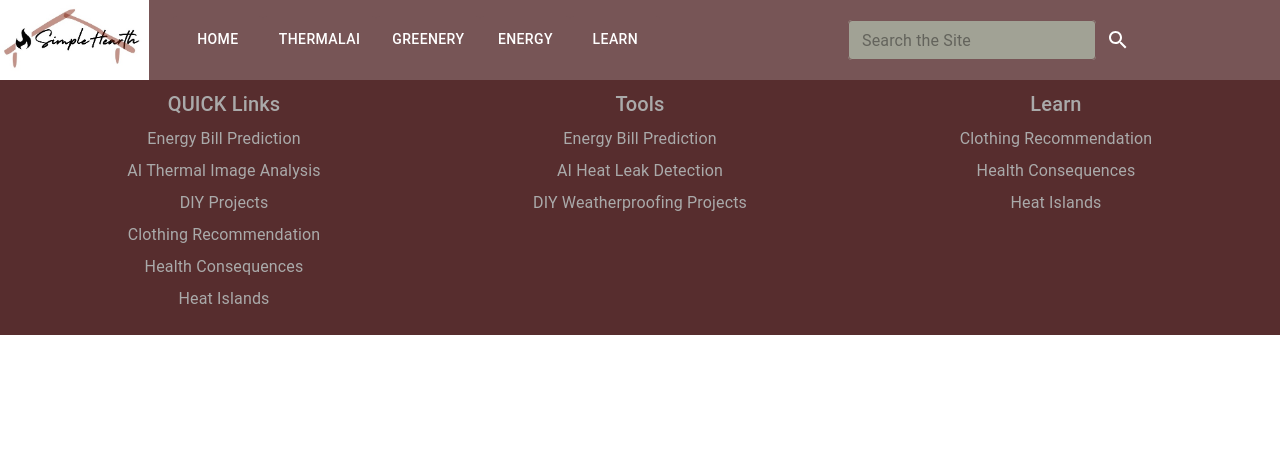
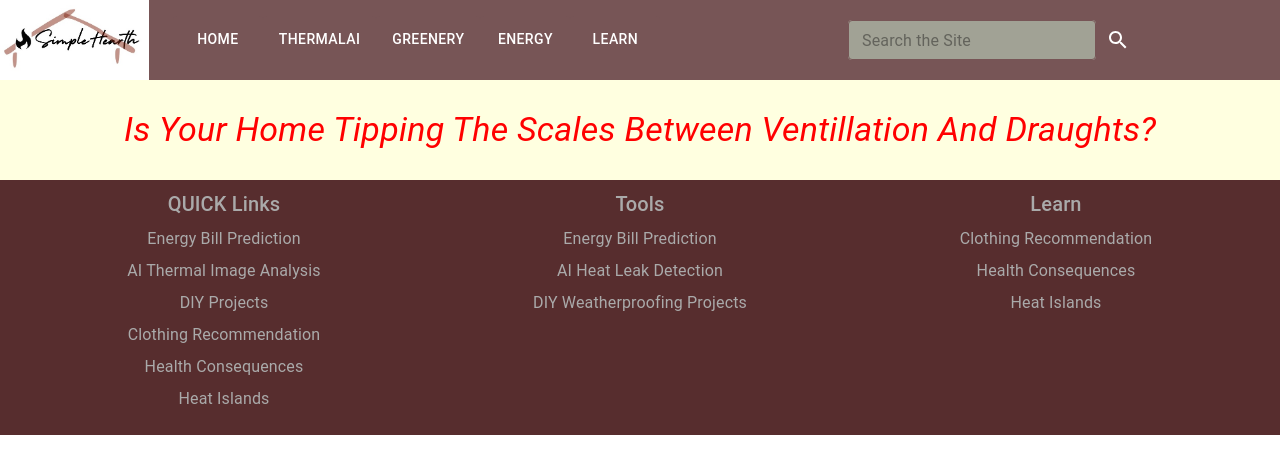
Before and after one commit to Eatgrilledfish/SimpleHearth, a Next.js app in the folder simply-health/: page /thermalai in a window 1280 px wide. Shown: the top 474 px of the page. Built offline with nearby package versions, Linux system fonts and the light colour scheme.

Commit message:
thermal ai page create

```diff
--- /dev/null
+++ b/simply-health/src/components/ThermalAiContent.js
@@ -0,0 +1,13 @@
+import { Box, Typography, CardMedia } from '@mui/material';
+
+const ThermalAiContent = () => {
+    return (
+      <>
+        {/* Heading 1 */}
+        <Box sx={{ padding: 2, backgroundColor: 'lightyellow', height: '100px', display: 'flex', alignItems: 'center', justifyContent: 'center' }}>
+          <Typography variant="h4" component="div" sx={{ color: 'red' ,fontStyle: 'italic'}}>Is Your Home Tipping The Scales Between Ventillation And Draughts?</Typography>
+        </Box>
+    </>
+    );
+};
+export default ThermalAiContent;
--- a/simply-health/src/pages/thermalai.js
+++ b/simply-health/src/pages/thermalai.js
@@ -1,10 +1,12 @@
 import NavBar from '../components/NavBar';
 import Footer from '../components/Footer';
+import ThermalAiContent from '../components/ThermalAiContent';
 
 export default function Index() {
     return (
         <div>
             <NavBar />
+            <ThermalAiContent/>
             <Footer />
         </div>
     );
```
